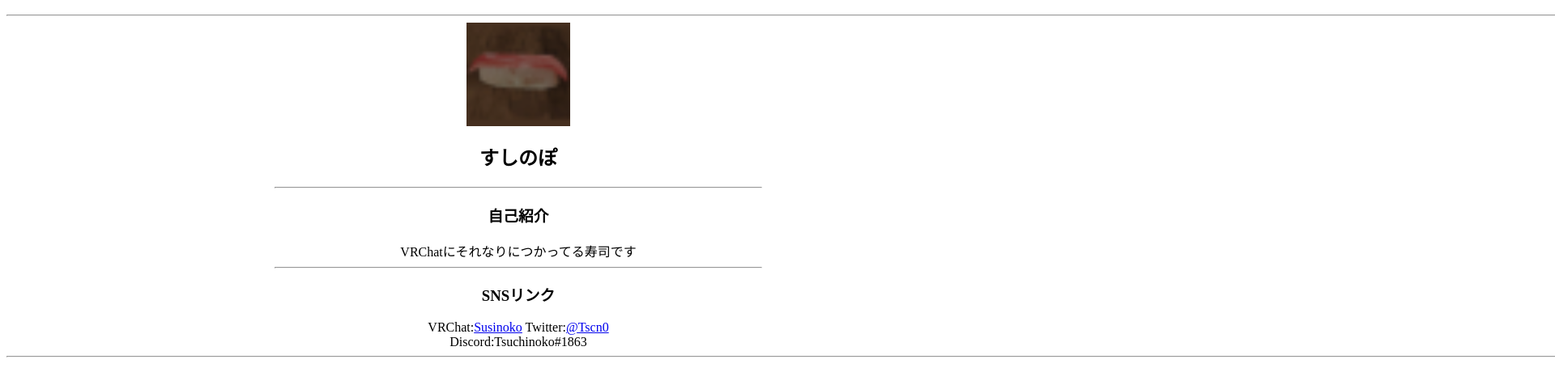
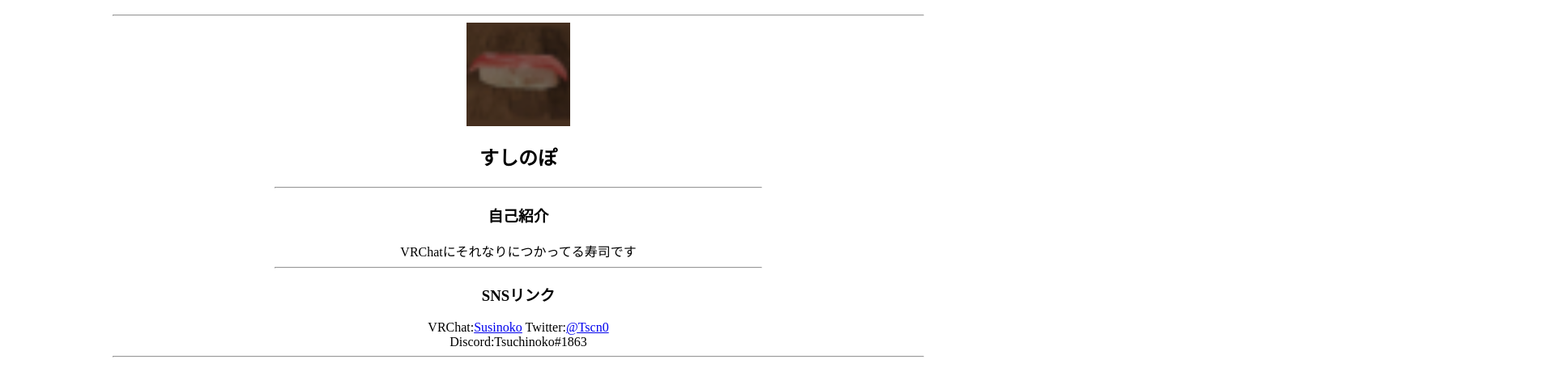
Before and after one commit to main1108/main1108.github.io, a plain HTML site: page sub/top.htm in a window 1280 px wide. Shown: the part 57-538 px from the top of the page at 81% size, 1920 px wide, since content can reach past the window. Drawn offline with Linux system fonts and the light colour scheme.

Commit message:
Update top.htm

```diff
--- a/sub/top.htm
+++ b/sub/top.htm
@@ -6,7 +6,7 @@
 <body>
 <div align="center">
     <h1 >すしのぽのホームページ</h1>
-    <hr width="5000">
+    <hr width="1000">
     <img src="../favicon.ico" width="128">
     <h2 >すしのぽ</h2>
     <hr width="600">
@@ -17,7 +17,7 @@
     <a>VRChat:</a><a href="https://vrchat.com/home/user/usr_1d0891f1-c8a5-4ea6-accf-b3bca68bb1ac" target="_blank" rel="noopener noreferrer">Susinoko</a>
     <a>Twitter:</a><a href="https://Twitter.com/Tscn0" target="_blank" rel="noopener noreferrer">@Tscn0</a>
     <br><a>Discord:Tsuchinoko#1863</a>
-    <hr width="5000">
+    <hr width="1000">
 </div>
 </body>
 </html>
```
